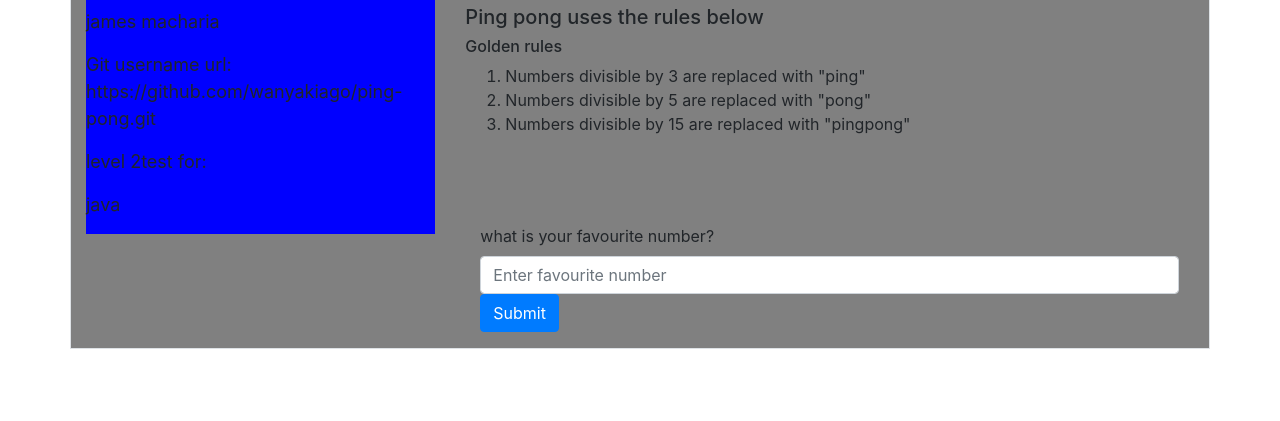
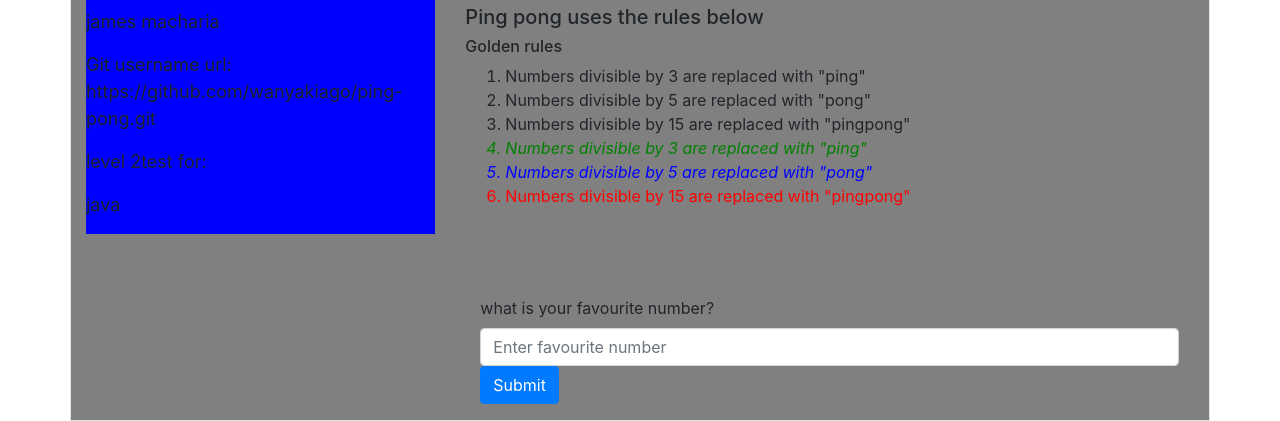
Before and after one commit to wanyakiago/ping-pong, a plain HTML site: page index.html in a window 1280 px wide. Shown: the part 471-892 px from the top of the page. Before the commit the page ends 820 px from the top, so only its background shows below. Drawn offline with nearby package versions, Linux system fonts and the light colour scheme.

Commit message:
html changes commits

```diff
--- a/index.html
+++ b/index.html
@@ -38,6 +38,9 @@
                         <li>Numbers divisible by 3 are replaced with "ping"</li>
                         <li>Numbers divisible by 5 are replaced with "pong"</li>
                         <li>Numbers divisible by 15 are replaced with "pingpong"</li>
+                        <li id="li">Numbers divisible by 3 are replaced with "ping"</li>
+                        <li id="tap">Numbers divisible by 5 are replaced with "pong"</li>
+                        <li id="jungle">Numbers divisible by 15 are replaced with "pingpong"</li>
                     </ol>
                 </div>
                 <br>
```
